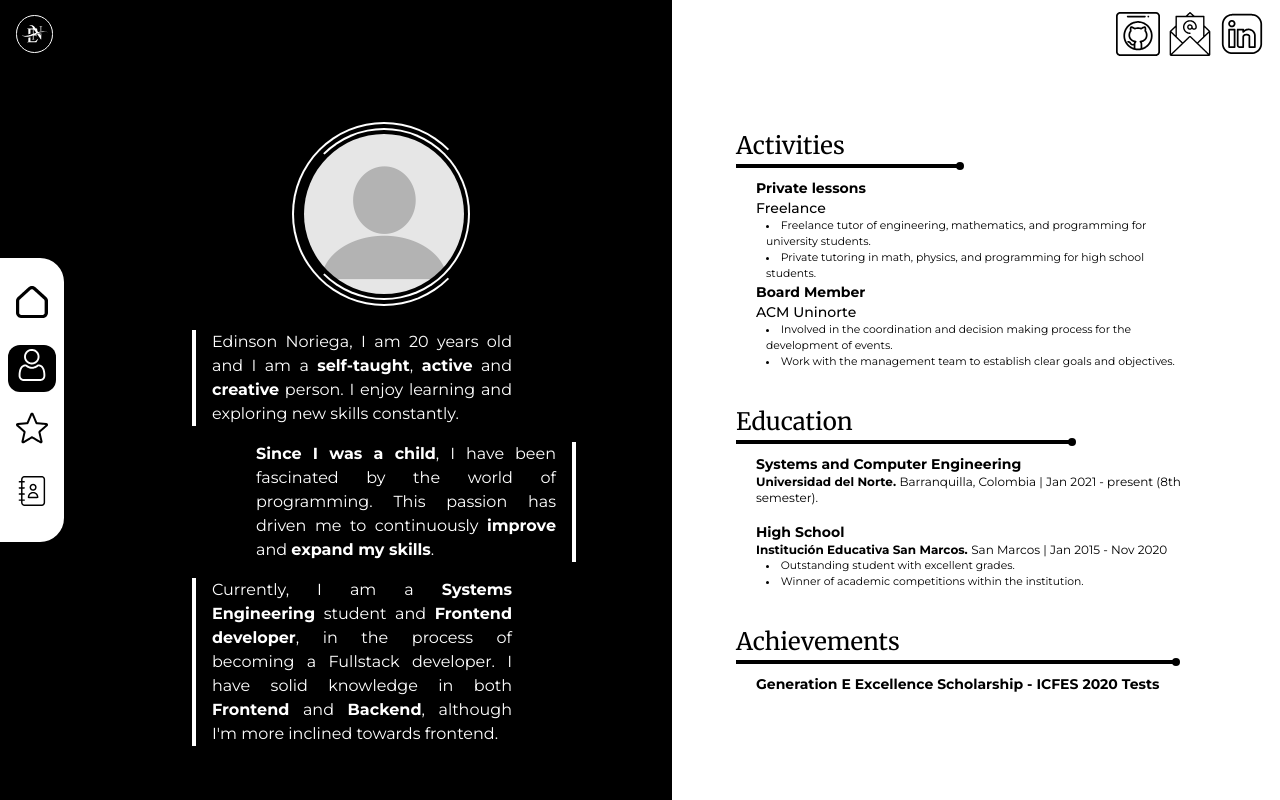
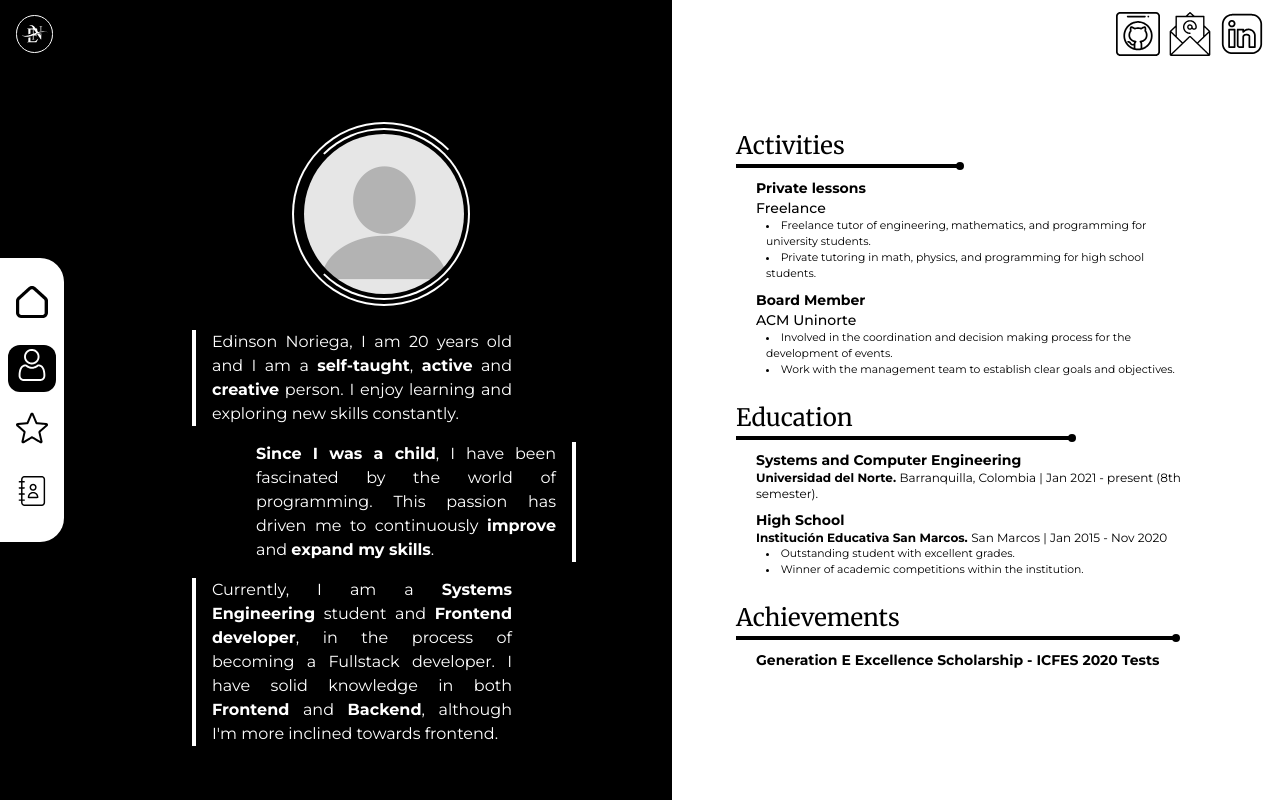
Before and after one commit to Almor21/Portfolio, a Next.js app: page /about in a window 1280 px wide. Shown: the top 800 px of the page. Built offline with nearby package versions, Linux system fonts and the light colour scheme.

Commit message:
refactor[about]: change layout

```diff
--- a/src/app/(pages)/about/page.tsx
+++ b/src/app/(pages)/about/page.tsx
@@ -7,74 +7,89 @@ import Presentation from '@/components/about/Presentation';
 function AboutPage() {
 	return (
 		<DivTransition>
-			<MoveBackground createDiv className='md:grid-cols-2'>
+			<MoveBackground createDiv className="md:grid-cols-2">
 				<Presentation />
-				<div className="justify-self-start md:px-16 max-md:pt-8 text-xs flex flex-col gap-5">
-					<Section title="Activities" widthSeparator={1}>
-						<span className="font-bold text-sm">
+				<div className="justify-self-start md:px-16 max-md:pt-8 text-xs flex flex-col gap-2">
+					<Section
+						title="Activities"
+						className="flex flex-col gap-2"
+						widthSeparator={1}
+					>
+						<div>
+							<h2 className="font-bold text-sm">
 								Private lessons
-						</span>
-						<br />
-						<span className="font-medium text-sm">Freelance</span>
-						<br />
+							</h2>
+							<h3 className="font-medium text-sm">Freelance</h3>
 							<ul>
 								<li>
-								Freelance tutor of engineering, mathematics, and
-								programming for university students.
+									Freelance tutor of engineering, mathematics,
+									and programming for university students.
 								</li>
 								<li>
 									Private tutoring in math, physics, and
 									programming for high school students.
 								</li>
 							</ul>
-						<span className="font-bold text-sm">Board Member</span>
-						<br />
-						<span className="font-medium text-sm">
+						</div>
+						<div>
+							<h2 className="font-bold text-sm">Board Member</h2>
+							<h3 className="font-medium text-sm">
 								ACM Uninorte
-						</span>
-						<br />
+							</h3>
 							<ul>
 								<li>
-								Involved in the coordination and decision making
-								process for the development of events.
+									Involved in the coordination and decision
+									making process for the development of
+									events.
 								</li>
 								<li>
-								Work with the management team to establish clear
-								goals and objectives.
+									Work with the management team to establish
+									clear goals and objectives.
 								</li>
 							</ul>
+						</div>
 					</Section>
-					<Section title="Education" widthSeparator={2}>
-						<span className="font-bold text-sm">
+					<Section
+						title="Education"
+						className="flex flex-col gap-2"
+						widthSeparator={2}
+					>
+						<div>
+							<h2 className="font-bold text-sm">
 								Systems and Computer Engineering
-						</span>
-						<br />
+							</h2>
+							<p>
 								<span className="font-bold">
 									Universidad del Norte.{' '}
 								</span>{' '}
 								Barranquilla, Colombia | Jan 2021 - present (8th
 								semester).
-						<br />
-						<br />
-						<span className="font-bold text-sm">High School</span>
-						<br />
+							</p>
+						</div>
+						<div>
+							<h2 className="font-bold text-sm">High School</h2>
+							<p>
 								<span className="font-bold">
 									Institución Educativa San Marcos.{' '}
 								</span>{' '}
 								San Marcos | Jan 2015 - Nov 2020
+							</p>
 							<ul>
-							<li>Outstanding student with excellent grades.</li>
+								<li>
+									Outstanding student with excellent grades.
+								</li>
 								<li>
 									Winner of academic competitions within the
 									institution.
 								</li>
 							</ul>
+						</div>
 					</Section>
 					<Section title="Achievements" widthSeparator={3}>
-						<span className="font-bold text-sm">
+						<p className="font-bold text-sm">
 							Generation E Excellence Scholarship - ICFES 2020
 							Tests
-						</span>
+						</p>
 					</Section>
 				</div>
 			</MoveBackground>
--- a/src/components/about/Section.tsx
+++ b/src/components/about/Section.tsx
@@ -6,10 +6,12 @@ const merriweather = Merriweather({ weight: '400', subsets: ['latin'] });
 function Section({
 	children,
 	title,
+	className,
 	widthSeparator,
 }: {
 	children: React.ReactNode;
 	title: string;
+	className?: string;
 	widthSeparator: number;
 }) {
 	let width: string;
@@ -42,7 +44,7 @@ function Section({
 				/>
 				<div className="h-2 w-2 bg-black rounded-full -translate-x-1" />
 			</div>
-			<div className="pl-5">{children}</div>
+			<div className={`pl-5 ${className}`}>{children}</div>
 		</div>
 	);
 }
```
Lines whose indentation alone changed are shown as unchanged.
